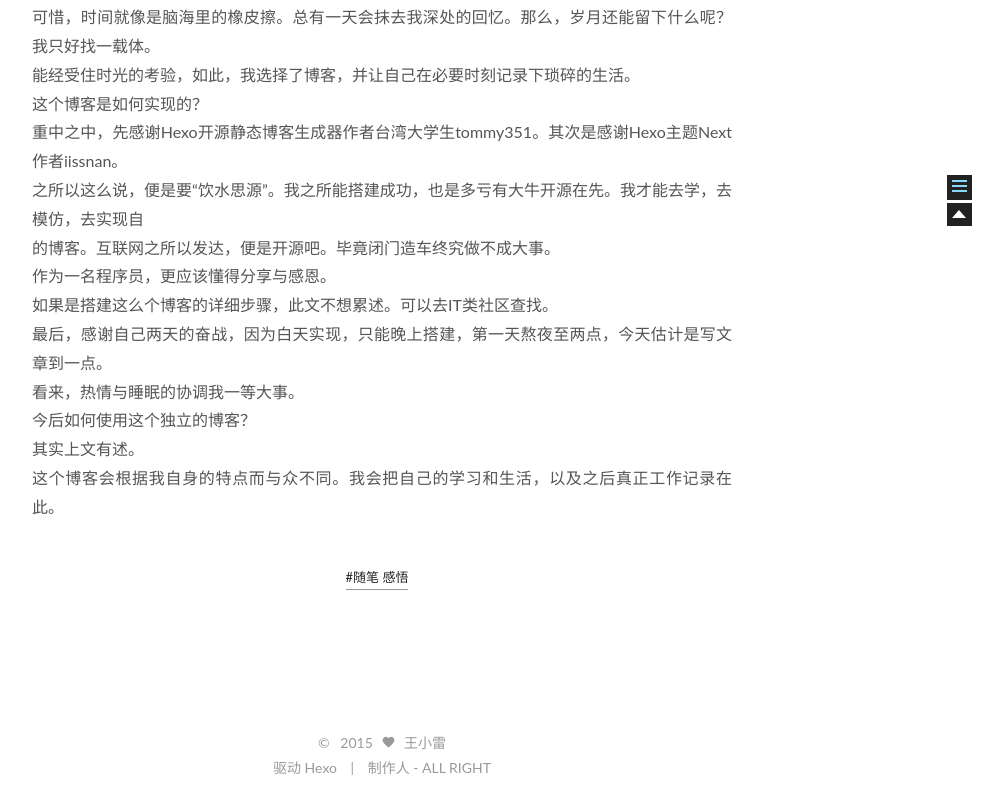
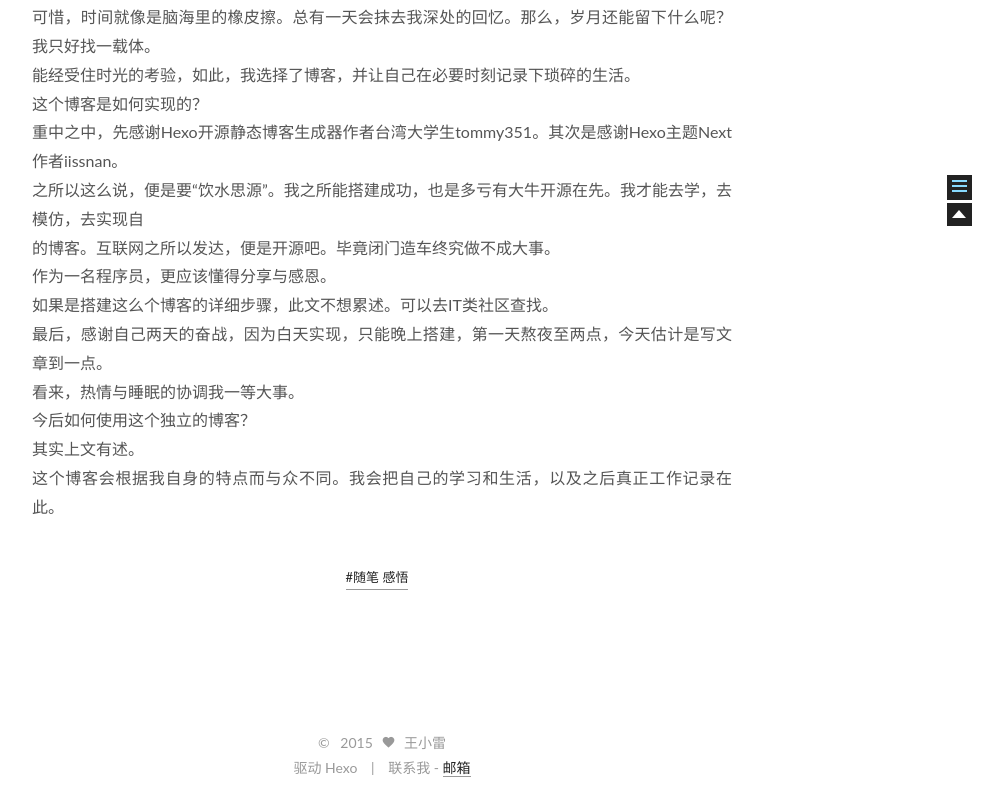
Before and after one commit to itox/itox.github.io, a plain HTML site: page 2015/07/19/hello-world/index.html in a window 1280 px wide. Shown: the part 555-1355 px from the top of the page, without its empty margins (258-1261 px from the left). Drawn offline with Linux system fonts and the light colour scheme; a script that the page names is missing.

Commit message:
Site updated: 2015-07-19 13:21:20

```diff
--- a/2015/07/19/hello-world/index.html
+++ b/2015/07/19/hello-world/index.html
@@ -405,9 +405,9 @@
 </div>
 
 <div class="theme-info">
-  制作人 -
-
-    ALL RIGHT
+  联系我 -
+ <a class="theme-link" href="mailto:mwo@outlook.com">
+    邮箱
   </a>
 </div>
 
```
Also changed, not shown: about/index.html (+3 -3 lines), archives/2015/07/index.html (+3 -3 lines), archives/2015/index.html (+3 -3 lines), archives/index.html (+3 -3 lines), categories/index.html (+3 -3 lines), categories/感悟/index.html (+3 -3 lines), index.html (+3 -3 lines), tags/index.html (+3 -3 lines), tags/随笔-感悟/index.html (+3 -3 lines).
